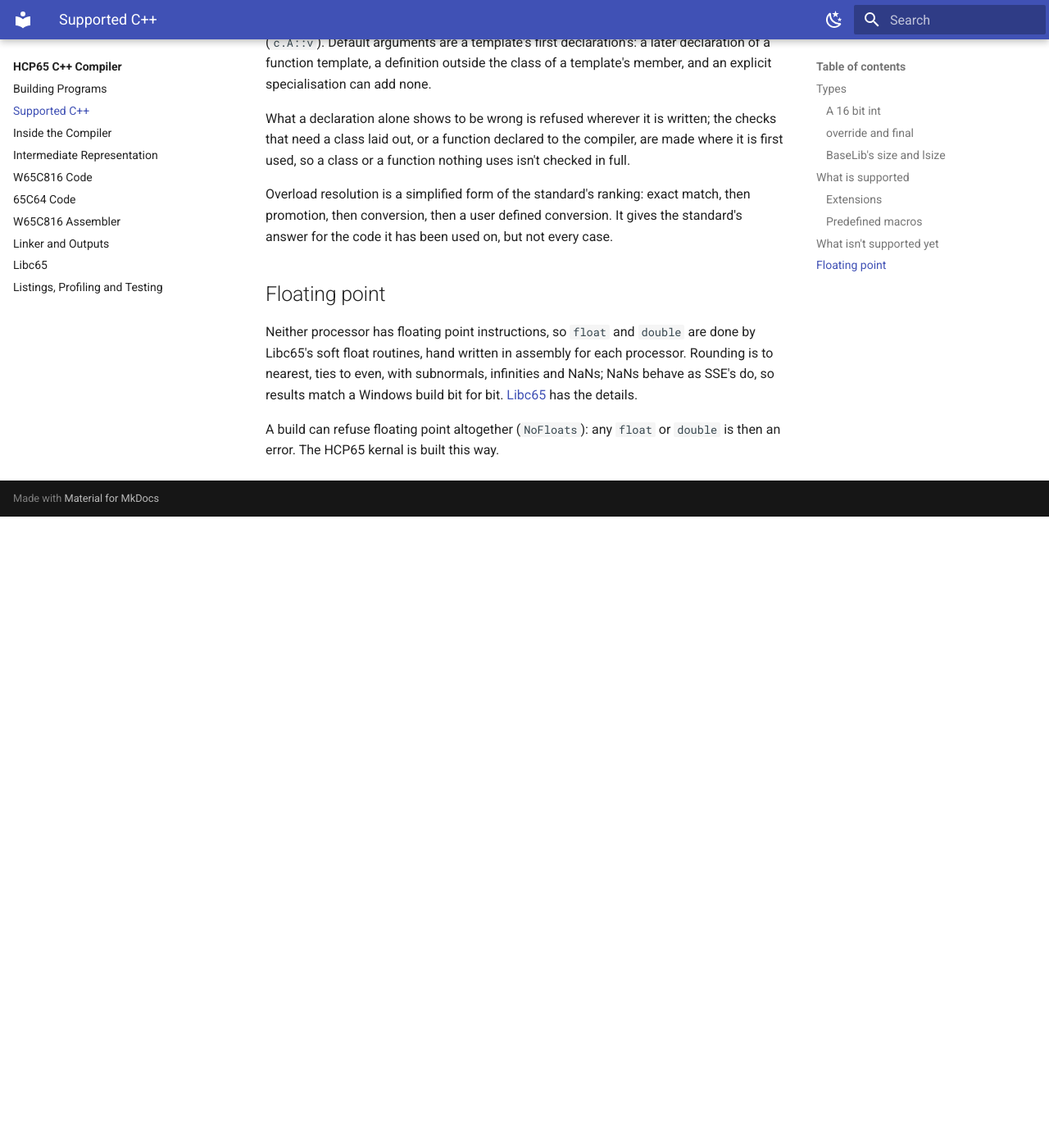
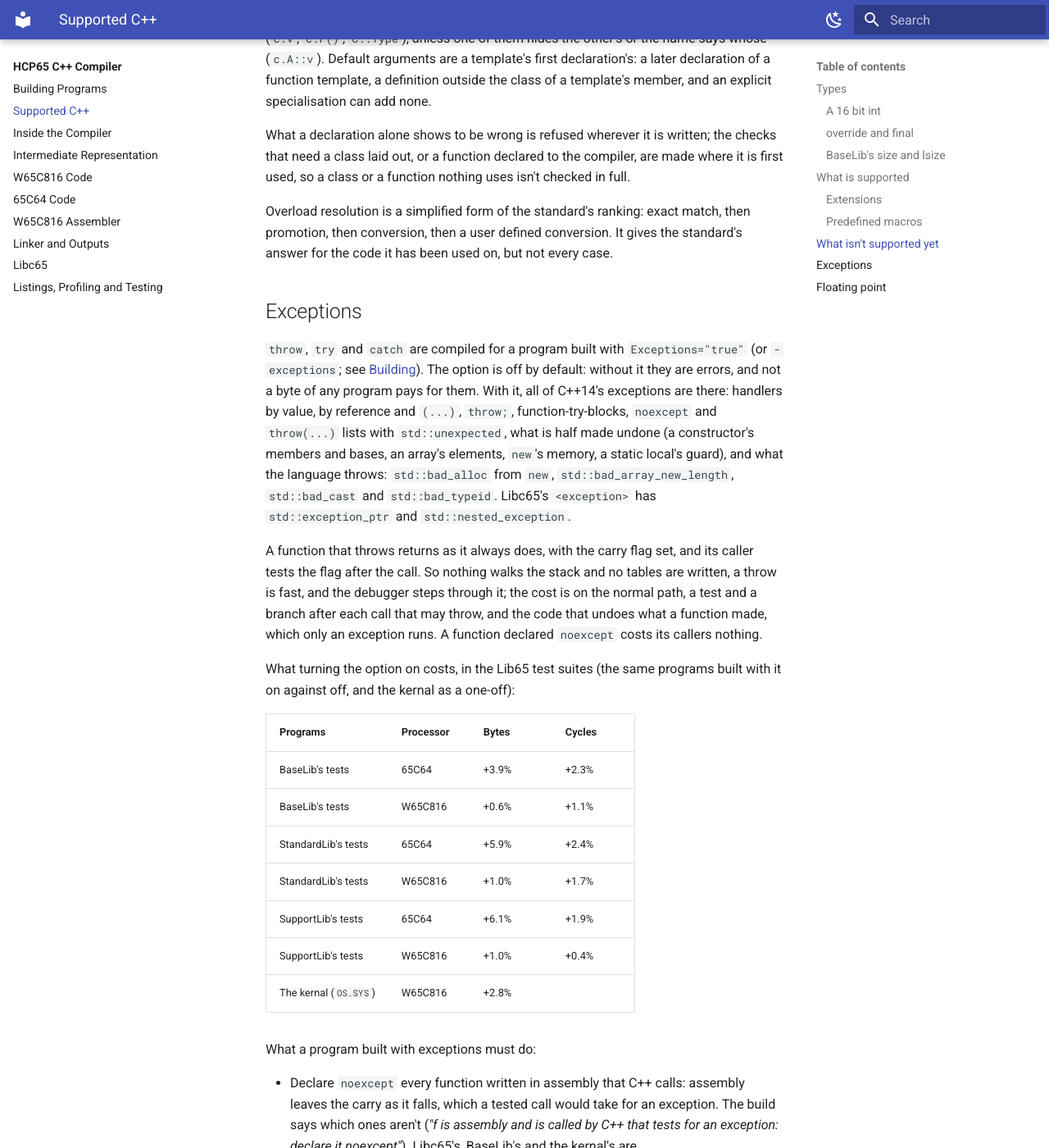
Before and after one commit to andrewpaterson/HCP65, an MkDocs documentation site: the page built from Website/docs/compiler/language.md, in a window 1280 px wide and 1400 px high, scrolled down 7346 px. Shown: the whole window at 82% size. Built offline with MkDocs 1.6.1 and Material for MkDocs 9.7.7, drawn with Linux system fonts in a browser that asks for light colours; plug-ins that fetch from the network failed and are left out; before the commit the page ends 7976 px from its top, so only the background shows below that; some of the changed text lies outside the part shown.

Commit message:
Docs: the compiler's Exceptions section (CommonLibraries ExceptionsPlan.txt stage 9f): what the option does and costs (the Lib65 suites with it on against off, and the kernal), that it is off by default and costs nothing off, and what a program built with it must do (assembly declared noexcept; no exception out of an interrupt handler or a kernal call).  Building's Exceptions rows link to it.

```diff
--- a/Website/docs/compiler/language.md
+++ b/Website/docs/compiler/language.md
@@ -149,7 +149,7 @@ compiler's own file and line, which says which construct it was.
 
 | Not supported | Notes |
 |---|---|
-| Exceptions without the build switch | `try`, `catch` and `throw` are compiled only for a program built with `Exceptions="true"` (see [Building](building.md)); without it they are errors. |
+| Exceptions without the build switch | `try`, `catch` and `throw` are compiled only for a program built with `Exceptions="true"` (see [Exceptions](#exceptions)); without it they are errors. |
 | `(decltype(f())::name) + 1` | Read as a cast, where `decltype`'s operand isn't the name of a variable or a parameter declared with a class's name: the parser can't tell what the member is.  `(decltype(d)::name) + 1` for such a `d` is the member's value. |
 | A member template whose parameters are its class's pack and then its own | `template<class... B> static int Mix(A... a, B... b)` in `template<class... A> struct Pair`: the call isn't matched. |
 | A partial specialisation, outside the class, of a class template's member variable template | The template itself, defined in the class or outside it, is each instance's own. |
@@ -170,6 +170,49 @@ Overload resolution is a simplified form of the standard's ranking: exact match,
 then conversion, then a user defined conversion.  It gives the standard's answer for the code it
 has been used on, but not every case.
 
+## Exceptions
+
+`throw`, `try` and `catch` are compiled for a program built with `Exceptions="true"` (or
+`-exceptions`; see [Building](building.md)).  The option is off by default: without it they are
+errors, and not a byte of any program pays for them.  With it, all of C++14's exceptions are there:
+handlers by value, by reference and `(...)`, `throw;`, function-try-blocks, `noexcept` and
+`throw(...)` lists with `std::unexpected`, what is half made undone (a constructor's members and
+bases, an array's elements, `new`'s memory, a static local's guard), and what the language throws:
+`std::bad_alloc` from `new`, `std::bad_array_new_length`, `std::bad_cast` and `std::bad_typeid`.
+Libc65's `<exception>` has `std::exception_ptr` and `std::nested_exception`.
+
+A function that throws returns as it always does, with the carry flag set, and its caller tests the
+flag after the call.  So nothing walks the stack and no tables are written, a throw is fast, and the
+debugger steps through it; the cost is on the normal path, a test and a branch after each call that
+may throw, and the code that undoes what a function made, which only an exception runs.  A function
+declared `noexcept` costs its callers nothing.
+
+What turning the option on costs, in the Lib65 test suites (the same programs built with it on
+against off, and the kernal as a one-off):
+
+| Programs | Processor | Bytes | Cycles |
+|---|---|---|---|
+| BaseLib's tests | 65C64 | +3.9% | +2.3% |
+| BaseLib's tests | W65C816 | +0.6% | +1.1% |
+| StandardLib's tests | 65C64 | +5.9% | +2.4% |
+| StandardLib's tests | W65C816 | +1.0% | +1.7% |
+| SupportLib's tests | 65C64 | +6.1% | +1.9% |
+| SupportLib's tests | W65C816 | +1.0% | +0.4% |
+| The kernal (`OS.SYS`) | W65C816 | +2.8% | |
+
+What a program built with exceptions must do:
+
+- Declare `noexcept` every function written in assembly that C++ calls: assembly leaves the carry
+  as it falls, which a tested call would take for an exception.  The build says which ones aren't
+  (*"f is assembly and is called by C++ that tests for an exception: declare it noexcept"*).
+  Libc65's, BaseLib's and the kernal's are.
+- Not let an exception leave an interrupt handler or a kernal call: nothing catches it there, and it
+  is `std::terminate`.
+
+Not there yet: `std::throw_with_nested` takes a class and doesn't tell a `final` one, or one that is
+already a `std::nested_exception`, from the others; `std::rethrow_if_nested` takes a polymorphic
+class.
+
 ## Floating point
 
 Neither processor has floating point instructions, so `float` and `double` are done by Libc65's
```
Also changed, not shown: Website/docs/compiler/building.md (+2 -2 lines).
